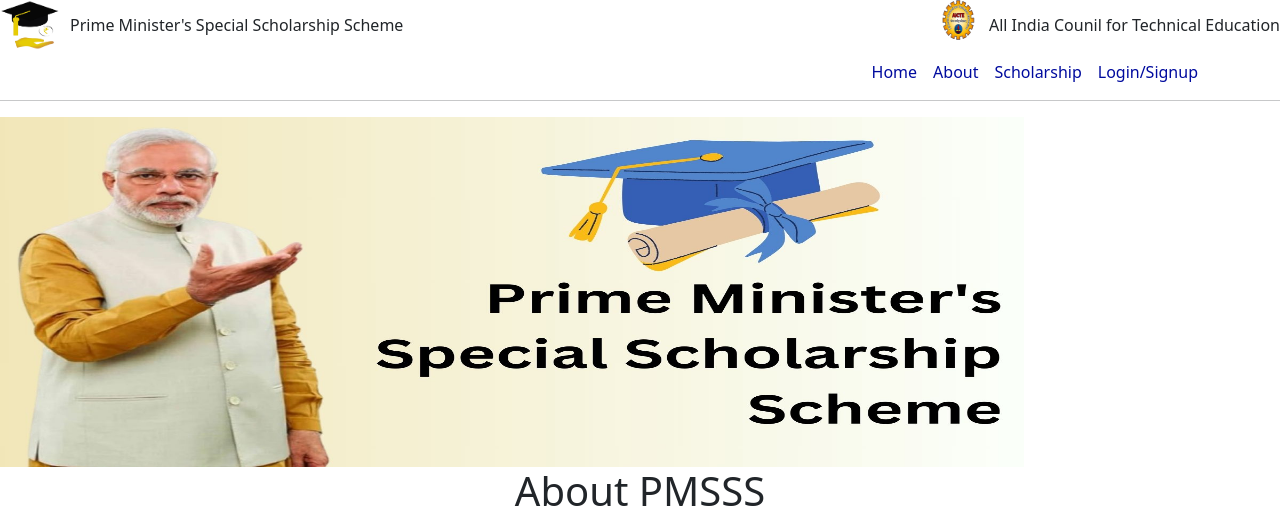
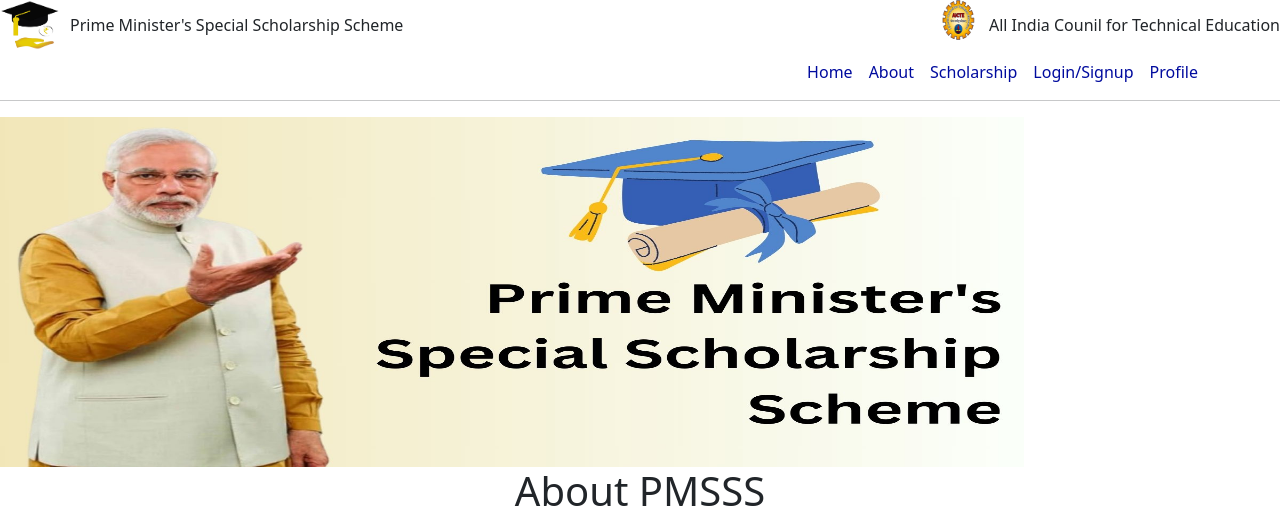
Before and after one commit to only4aj/DigiScholar-PSDS, a Django app: page / in a window 1280 px wide. Shown: the top 517 px of the page. Run offline with Django 4.2, Linux system fonts and the light colour scheme.

Commit message:
Inspection and Linking

```diff
--- a/PSDS/urls.py
+++ b/PSDS/urls.py
@@ -8,4 +8,5 @@
     path('docsupload/' , views.docs_upload , name = 'docs_upload'),
     path('login/' , views.login , name = 'login'),
     path('register/' , views.register , name = 'register'),
+    path('studentprofile/' , views.student_profile , name = 'studentprofile'),
 ]
--- a/PSDS/views.py
+++ b/PSDS/views.py
@@ -129,3 +129,7 @@
 
 def finance_bureau(request):
     pass
+
+
+def student_profile(request):
+    return render(request , "userprofile.html")
--- a/templates/navbar.html
+++ b/templates/navbar.html
@@ -29,6 +29,7 @@
         <div><a href="#about">About</a></div>
         <div><a href="{% url 'scholarship' %}">Scholarship</a></div>
         <div><a href="{% url 'login' %}">Login/Signup</a></div>
+        <div><a href="{% url 'studentprofile' %}">Profile</a></div>
     </div>
 </body>
 <script src="https://cdn.jsdelivr.net/npm/bootstrap@5.3.3/dist/js/bootstrap.bundle.min.js"
--- a/templates/userprofile.html
+++ b/templates/userprofile.html
@@ -4,7 +4,7 @@
     <meta charset="UTF-8">
     <meta http-equiv="X-UA-Compatible" content="IE=edge">
     <meta name="viewport" content="width=device-width, initial-scale=1.0">
-    <title>User PRofile</title>
+    <title>User Profile</title>
     {% load static %}
     <link rel="stylesheet" href="{% static 'css/userprofile.css' %}">
 </head>
```
